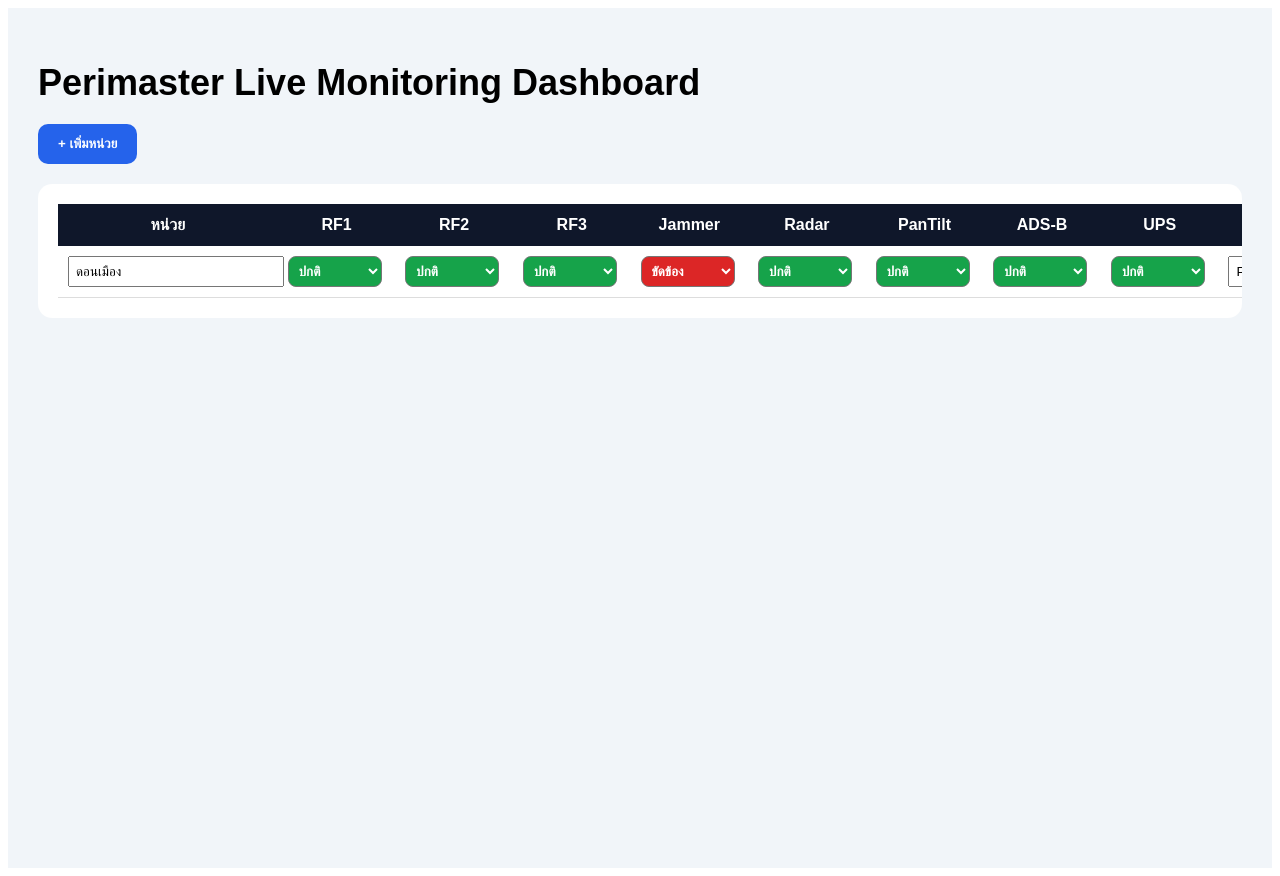
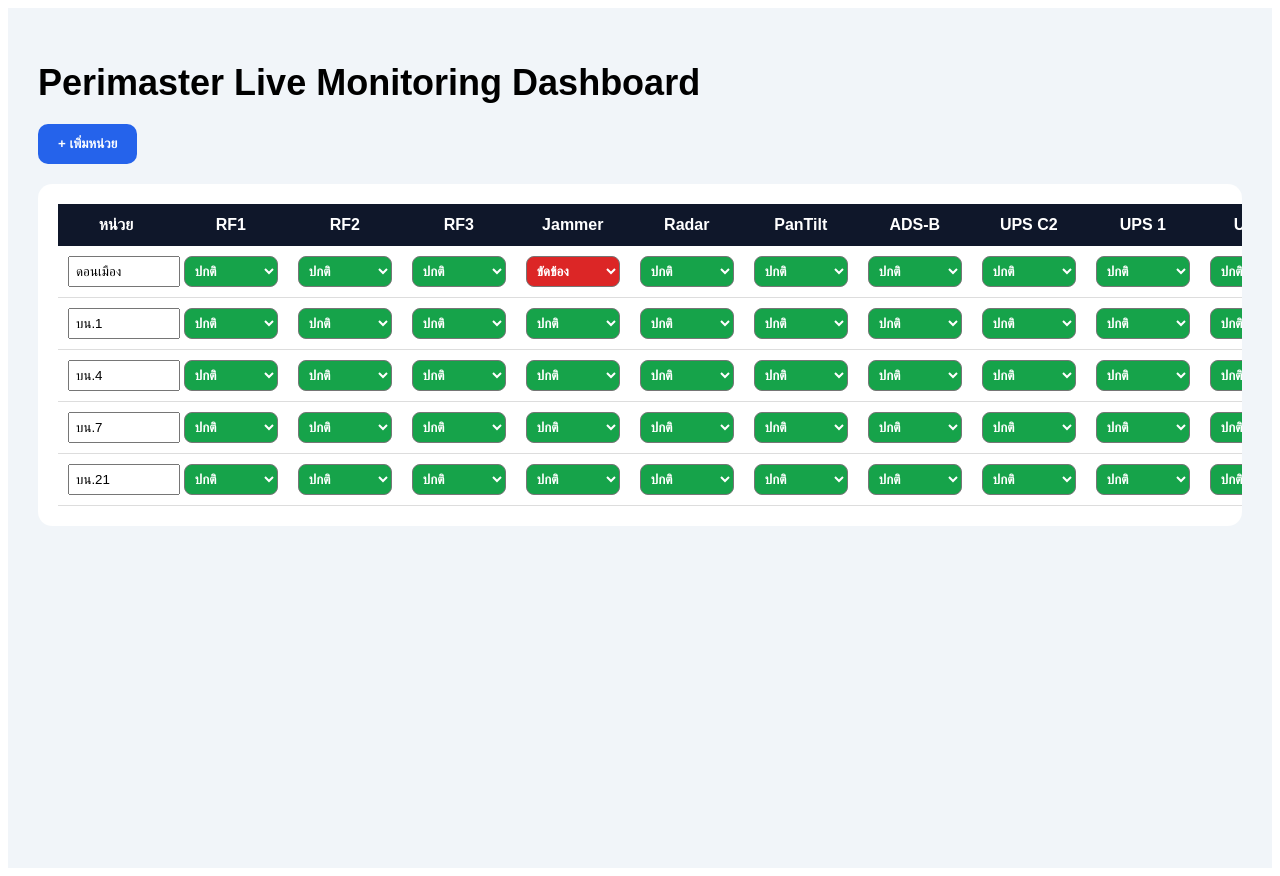
Before and after one commit to natchon5865/perimaster-dashboard, a Next.js app: page / in a window 1280 px wide. Built offline with nearby package versions, Linux system fonts and the light colour scheme.

Commit message:
Update page.tsx

```diff
--- a/app/page.tsx
+++ b/app/page.tsx
@@ -13,9 +13,76 @@
       radar: "ปกติ",
       pantilt: "ปกติ",
       adsb: "ปกติ",
-      ups: "ปกติ",
+      upsc2: "ปกติ",
+      ups1: "ปกติ",
+      ups2: "ปกติ",
+      ups3: "ปกติ",
       issue: "Power Module Fault",
       solution: "รอเปลี่ยนอะไหล่",
+    },
+    {
+      unit: "บน.1",
+      rf1: "ปกติ",
+      rf2: "ปกติ",
+      rf3: "ปกติ",
+      jammer: "ปกติ",
+      radar: "ปกติ",
+      pantilt: "ปกติ",
+      adsb: "ปกติ",
+      upsc2: "ปกติ",
+      ups1: "ปกติ",
+      ups2: "ปกติ",
+      ups3: "ปกติ",
+      issue: "",
+      solution: "",
+    },
+    {
+      unit: "บน.4",
+      rf1: "ปกติ",
+      rf2: "ปกติ",
+      rf3: "ปกติ",
+      jammer: "ปกติ",
+      radar: "ปกติ",
+      pantilt: "ปกติ",
+      adsb: "ปกติ",
+      upsc2: "ปกติ",
+      ups1: "ปกติ",
+      ups2: "ปกติ",
+      ups3: "ปกติ",
+      issue: "",
+      solution: "",
+    },
+    {
+      unit: "บน.7",
+      rf1: "ปกติ",
+      rf2: "ปกติ",
+      rf3: "ปกติ",
+      jammer: "ปกติ",
+      radar: "ปกติ",
+      pantilt: "ปกติ",
+      adsb: "ปกติ",
+      upsc2: "ปกติ",
+      ups1: "ปกติ",
+      ups2: "ปกติ",
+      ups3: "ปกติ",
+      issue: "",
+      solution: "",
+    },
+    {
+      unit: "บน.21",
+      rf1: "ปกติ",
+      rf2: "ปกติ",
+      rf3: "ปกติ",
+      jammer: "ปกติ",
+      radar: "ปกติ",
+      pantilt: "ปกติ",
+      adsb: "ปกติ",
+      upsc2: "ปกติ",
+      ups1: "ปกติ",
+      ups2: "ปกติ",
+      ups3: "ปกติ",
+      issue: "",
+      solution: "",
     },
   ]);
 
@@ -37,7 +104,10 @@
         radar: "ปกติ",
         pantilt: "ปกติ",
         adsb: "ปกติ",
-        ups: "ปกติ",
+        upsc2: "ปกติ",
+      ups1: "ปกติ",
+      ups2: "ปกติ",
+      ups3: "ปกติ",
         issue: "",
         solution: "",
       },
@@ -86,7 +156,10 @@
                 "Radar",
                 "PanTilt",
                 "ADS-B",
-                "UPS",
+                "UPS C2",
+                "UPS 1",
+                "UPS 2",
+                "UPS 3",
                 "ปัญหา",
                 "การแก้ไข",
               ].map((h) => (
@@ -106,7 +179,10 @@
                     field === "radar" ||
                     field === "pantilt" ||
                     field === "adsb" ||
-                    field === "ups" ? (
+                    field === "upsc2" ||
+                    field === "ups1" ||
+                    field === "ups2" ||
+                    field === "ups3" ? (
                       <select
                         value={(row as any)[field]}
                         onChange={(e) => updateRow(idx, field, e.target.value)}
```
